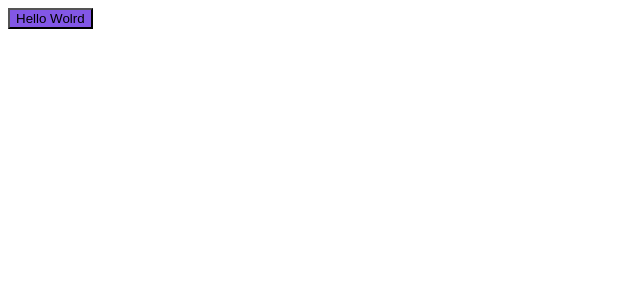
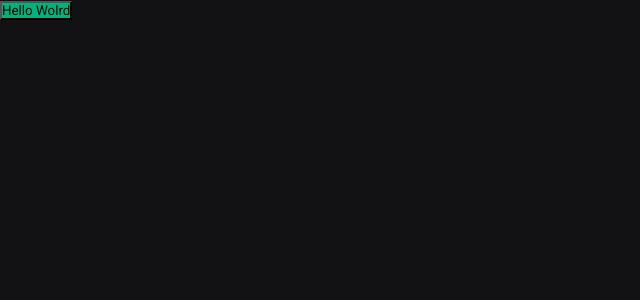
Before and after one commit to Danilo55Amaral/Ignite-Shop, a Next.js app: page / in a window 1280 px wide. Shown: the top 300 px of the page, without its empty margins (0-640 px from the left). Built offline with nearby package versions, Linux system fonts and the light colour scheme.

Commit message:
Estilos Globais

```diff
--- a/src/pages/_app.tsx
+++ b/src/pages/_app.tsx
@@ -1,4 +1,7 @@
 import type { AppProps } from 'next/app'
+import { globalStyles } from './../styles/global';
+
+globalStyles();
 
 export default function App({ Component, pageProps }: AppProps) {
   return <Component {...pageProps} />
--- a/src/pages/index.tsx
+++ b/src/pages/index.tsx
@@ -1,7 +1,7 @@
 import { styled } from "../styles"
 
 const Button = styled('button', {
-  backgroundColor: '$rocketseat'
+  backgroundColor: '$green300'
 })
 
 export default function Home() {
--- /dev/null
+++ b/src/styles/global.ts
@@ -0,0 +1,19 @@
+import { globalCss } from ".";
+
+export const globalStyles = globalCss({
+    '*': {
+        margin: 0,
+        padding: 0,
+    },
+
+    body: {
+        backgroundColor: '$gray900',
+        color: '$gray100',
+        '-webkit-font-smoothing': 'antialiased',
+    },
+
+    'body, input, textarea, button': {
+        fontFamily: 'Roboto',
+        fontWeight: 400,
+    }
+})
--- a/src/styles/index.ts
+++ b/src/styles/index.ts
@@ -12,7 +12,15 @@
 } = createStitches({
     theme: {
         colors: {
-            rocketseat: '#8257e6',
+            white: '#fff',
+
+            gray900: '#121214',
+            gray800: '#202024',
+            gray300: '#c4c4cc',
+            gray100: '#e1e1e6',
+
+            green500: '#00875f',
+            green300: '#00b37e'
         }
     }
 })
```
Also changed, not shown: 1 other file (tests, documents, lock files or other folders).
